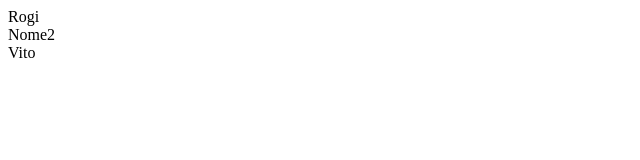
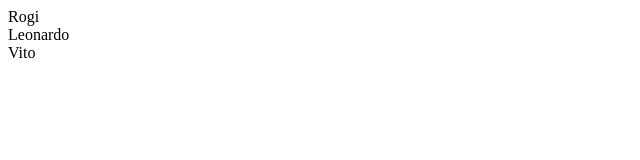
Before and after one commit to leorospo/euso, a plain HTML site: page public/index.html in a window 1280 px wide. Shown: the full height of the page, 0-640 px from the left. Drawn offline with Linux system fonts and the light colour scheme; some packages are replaced by stand-ins of ours.

Commit message:
Aggiungo il mio nome

```diff
--- a/public/index.html
+++ b/public/index.html
@@ -20,7 +20,7 @@
   </head>
   <body>
     <div>Rogi</div>
-    <div>Nome2</div>
+    <div>Leonardo</div>
     <div>Vito</div>
   </body>
 </html>
```
